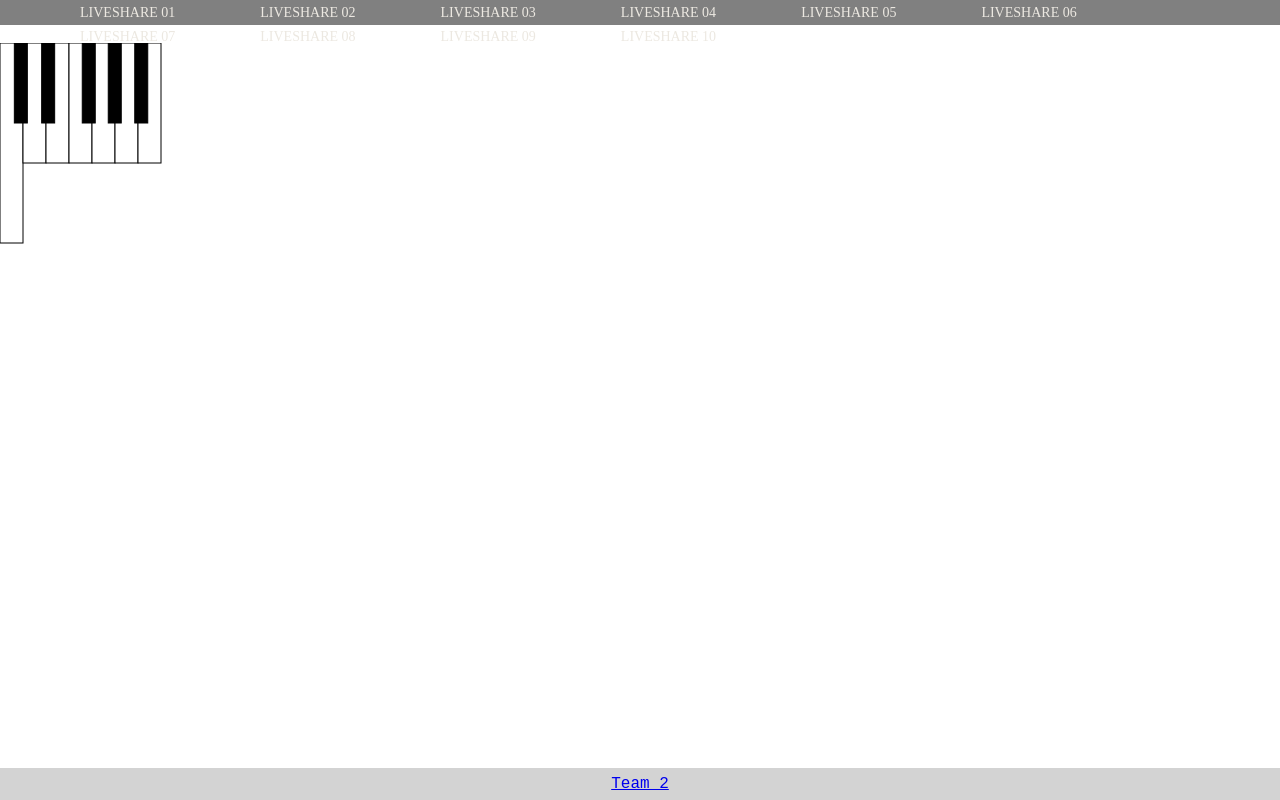
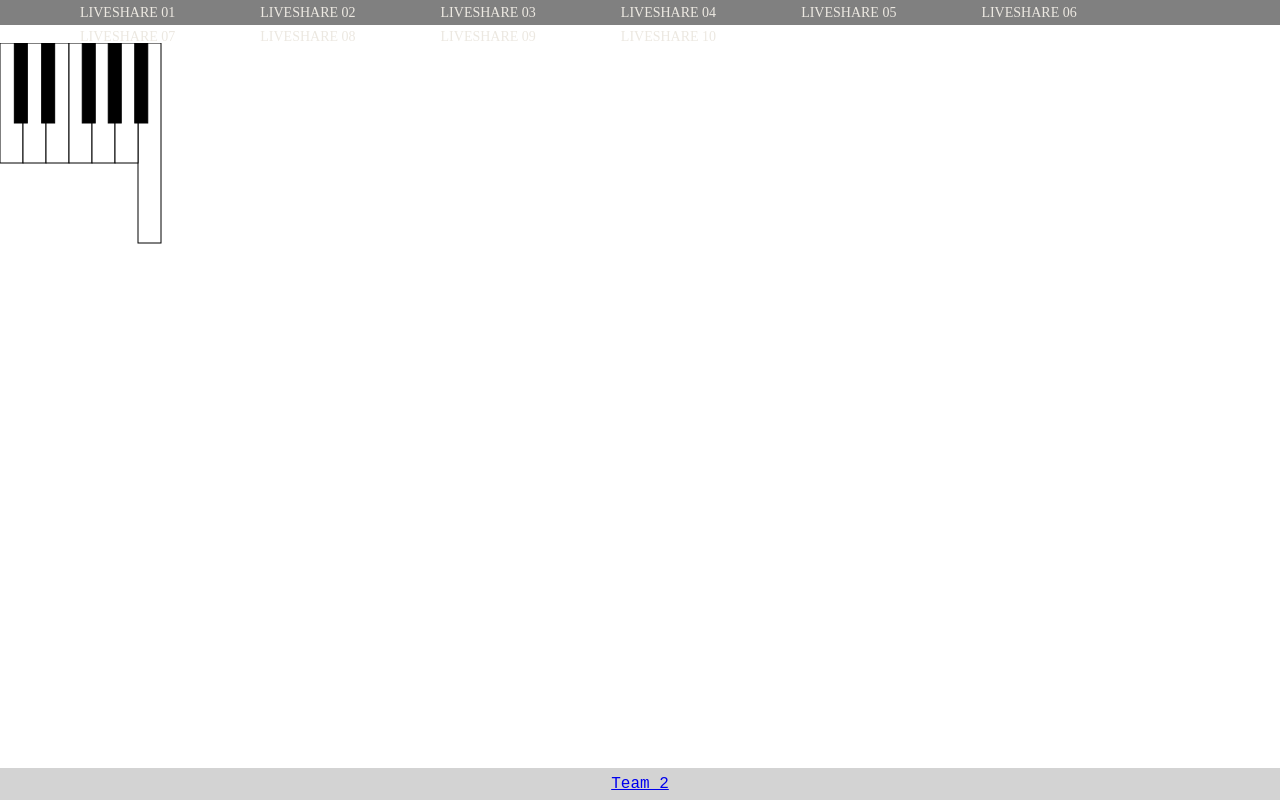
Before and after one commit to stigping/LSM1T2, a plain HTML site: page liveshare/ls9/index.html in a window 1280 px wide. Drawn offline with Linux system fonts and the light colour scheme.

```diff
--- a/liveshare/ls9/index.html
+++ b/liveshare/ls9/index.html
@@ -86,14 +86,14 @@
 
 
 <svg xml:space="preserve" width="500px" height="500px">
-    <rect style="fill:white;stroke:black" x="0" y="0" width="23" height="200"/>
+    <rect style="fill:white;stroke:black" x="0" y="0" width="23" height="120"/>
     <rect style="fill:white;stroke:black" x="23" y="0" width="23" height="120"/>
     <rect style="fill:white;stroke:black" x="46" y="0" width="23" height="120"/>
     <rect style="fill:white;stroke:black" x="69" y="0" width="23" height="120"/>
     <rect style="fill:white;stroke:black" x="92" y="0" width="23" height="120"/>
+    <rect style="fill:white;stroke:black" x="138" y="0" width="23" height="200"/>
     <rect style="fill:white;stroke:black" x="115" y="0" width="23" height="120"/>
-    <rect style="fill:white;stroke:black" x="138" y="0" width="23" height="120"/>
-    <!--  Black keys (overlap with the white keys)  -->
+    <!--  Black keys  -->
     <rect style="fill:black;stroke:black" x="14.33333" y="0" width="13" height="80"/>
     <rect style="fill:black;stroke:black" x="41.66666" y="0" width="13" height="80"/>
     <rect style="fill:black;stroke:black" x="82.25" y="0" width="13" height="80"/>
```
Also changed, not shown: 7 other files.
